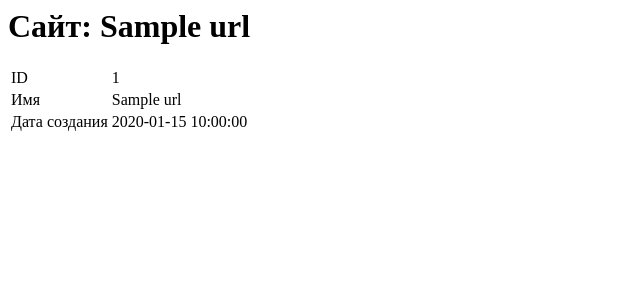
After one commit to nerodnoy/python-project-83, a Flask app: template page_analyzer/templates/url.html in a window 1280 px wide. The commit adds this page. Shown: the top 300 px of the page, without its empty margins (0-640 px from the left). Run offline with Flask 3, Linux system fonts and the light colour scheme; the template is opened without the code that fills it: most values are stand-ins (such as "Sample title", 1, 10 or a date in 2020).

Commit message:
added and modified templates

```diff
--- /dev/null
+++ b/page_analyzer/templates/404.html
@@ -0,0 +1 @@
+<!--working on it...-->
--- a/page_analyzer/templates/index.html
+++ b/page_analyzer/templates/index.html
@@ -37,7 +37,7 @@
                 <p class="lead">Бесплатно проверяйте сайты на SEO-пригодность</p>
 
                 <form action="/urls " method="post" class="d-flex justify-content-center">
-                    <input type="text" name="url" placeholder="https://www.example.com" value=""
+                    <input type="text" name="url" placeholder="https://www.example.com" value="{{ url|default('') }}"
                            class="form-control form-control-lg">
                     <input type="submit" class="btn btn-primary  btn-lg ms-3 px-5 text-uppercase mx-3"
                            value="Проверить">
--- /dev/null
+++ b/page_analyzer/templates/url.html
@@ -0,0 +1,19 @@
+<h1>Сайт: {{ url.name }}</h1>
+<div class="table-responsive">
+    <table class="table table-bordered table-hover text-nowrap" data-test="url">
+        <tbody>
+            <tr>
+                <td>ID</td>
+                <td>{{ url.id }}</td>
+            </tr>
+            <tr>
+                <td>Имя</td>
+                <td>{{ url.name }}</td>
+            </tr>
+            <tr>
+                <td>Дата создания</td>
+                <td>{{ url.created_at }}</td>
+            </tr>
+        </tbody>
+    </table>
+</div>
```
Also changed, not shown: page_analyzer/templates/all_urls.html (added).
